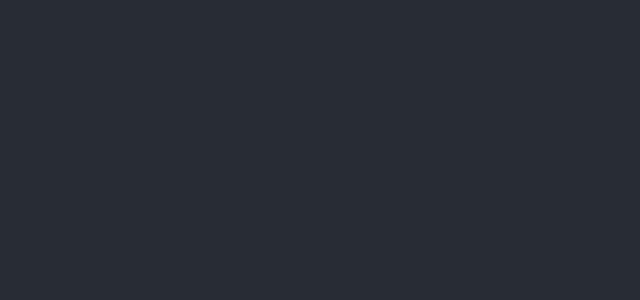
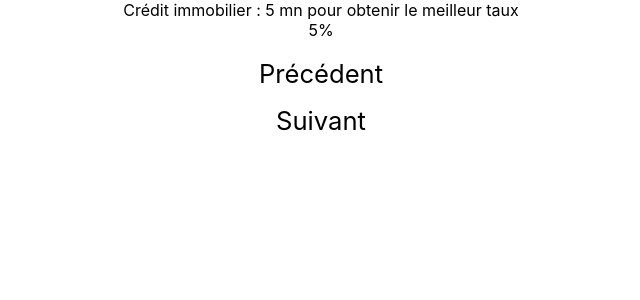
Before and after one commit to rbenrhouma/MeilleurTauxArchive, a React (Create React App) app: page / in a window 1280 px wide. Shown: the top 300 px of the page, without its empty margins (319-959 px from the left). Built offline with nearby package versions, Linux system fonts and the light colour scheme.

Commit message:
ajout de composants

```diff
--- a/public/index.html
+++ b/public/index.html
@@ -10,34 +10,11 @@
       content="Web site created using create-react-app"
     />
     <link rel="apple-touch-icon" href="%PUBLIC_URL%/logo192.png" />
-    <!--
-      manifest.json provides metadata used when your web app is installed on a
-      user's mobile device or desktop. See https://developers.google.com/web/fundamentals/web-app-manifest/
-    -->
     <link rel="manifest" href="%PUBLIC_URL%/manifest.json" />
-    <!--
-      Notice the use of %PUBLIC_URL% in the tags above.
-      It will be replaced with the URL of the `public` folder during the build.
-      Only files inside the `public` folder can be referenced from the HTML.
 
-      Unlike "/favicon.ico" or "favicon.ico", "%PUBLIC_URL%/favicon.ico" will
-      work correctly both with client-side routing and a non-root public URL.
-      Learn how to configure a non-root public URL by running `npm run build`.
-    -->
-    <title>React App</title>
+    <title>Crédit immobilier : 5 mn pour obtenir le meilleur taux</title>
   </head>
   <body>
-    <noscript>You need to enable JavaScript to run this app.</noscript>
     <div id="root"></div>
-    <!--
-      This HTML file is a template.
-      If you open it directly in the browser, you will see an empty page.
-
-      You can add webfonts, meta tags, or analytics to this file.
-      The build step will place the bundled scripts into the <body> tag.
-
-      To begin the development, run `npm start` or `yarn start`.
-      To create a production bundle, use `npm run build` or `yarn build`.
-    -->
   </body>
 </html>
--- a/src/App.js
+++ b/src/App.js
@@ -1,11 +1,15 @@
 import React from "react";
-import logo from "./logo.svg";
 import "./App.css";
+import Header from "./components/Head";
+import ProgressBar from "./components/ProgressBar";
+import Footer from "./components/Footer";
 
 function App() {
   return (
     <div className="App">
-      <header className="App-header"></header>
+      <Header></Header>
+      <ProgressBar pourcentage={5} />
+      <Footer />
     </div>
   );
 }
--- a/src/components/Footer.js
+++ b/src/components/Footer.js
@@ -0,0 +1,20 @@
+import React, { useState } from "react";
+import "./style.css";
+
+const Footer = props => {
+  const nextPage = () => {};
+  const priorPage = () => {};
+  return (
+    <>
+      <div class="pagination" id="btn_form">
+        <a className="prev btPrev" id="btPagiPrev" onclick={priorPage}>
+          <span>Précédent</span>
+        </a>
+        <a className="next btNext" id="btPagiNext" onclick={nextPage}>
+          <span>Suivant</span>
+        </a>
+      </div>
+    </>
+  );
+};
+export default Footer;
--- a/src/components/Head.js
+++ b/src/components/Head.js
@@ -0,0 +1,13 @@
+import React, { useState } from "react";
+
+const Header = props => {
+  return (
+    <div class="left-logo">
+      {/* <a href="https://www.meilleurtaux.com/" onclick="try { return xt_click(this,'C','2','Form_Immo_LogoMTX','N'); } catch (e) {}"><img src="images/logo-mtx.svg" alt="meilleurtaux"></a> */}
+      <div class="baseline">
+        Crédit immobilier : 5 mn pour obtenir le meilleur taux
+      </div>
+    </div>
+  );
+};
+export default Header;
--- /dev/null
+++ b/src/components/ProgressBar.js
@@ -0,0 +1,17 @@
+import React, { useState } from "react";
+
+const ProgressBar = props => {
+  const { pourcentage } = props;
+  return (
+    <div class="progress-bar">
+      <div id="pagiContent">
+        <div id="pagiStep">
+          {pourcentage}
+          <span>%</span>
+        </div>
+        <div id="pagiAvancement"></div>
+      </div>
+    </div>
+  );
+};
+export default ProgressBar;
--- /dev/null
+++ b/src/components/style.css
@@ -0,0 +1,26 @@
+.pagination #btPagiNext {
+  font-size: 16px;
+  font-size: 1.6rem;
+  padding: 8px 30px;
+}
+
+.pagination #btPagiPrev {
+  font-size: 16px;
+  font-size: 1.6rem;
+  padding: 8px 30px;
+}
+
+.pagination #btPagiNext:hover {
+  color: #ff9600;
+  background-color: #fff;
+}
+
+.pagination {
+  padding: 10px 15px 2px;
+}
+
+.pagination a {
+  display: block;
+  font-size: 16px;
+  padding: 10px 0;
+}
```
Also changed, not shown: src/logo.svg (deleted).
